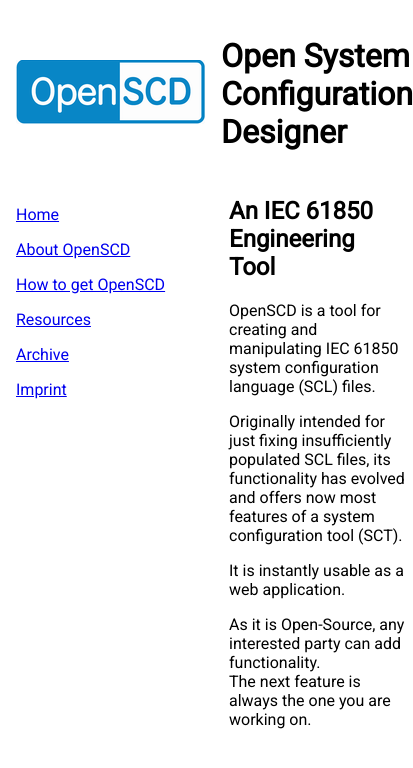
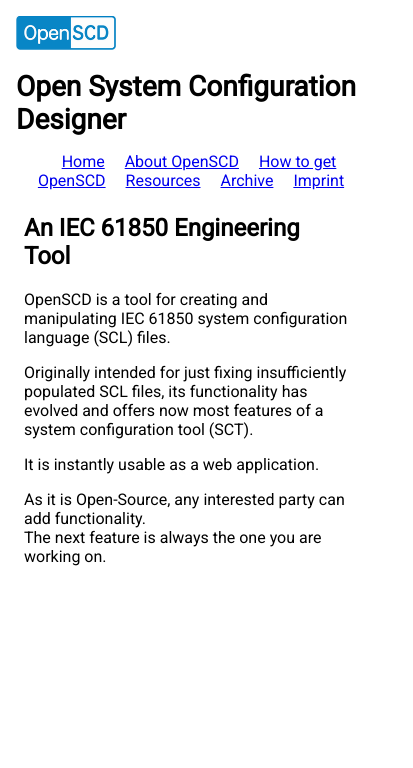
Before and after one commit to OMICRONEnergyOSS/openscd-org-website, a plain HTML site: page index.html in a window 390 px wide. Shown: the whole page, 413 px wide, since content can reach past the window. Drawn offline with Linux system fonts and the light colour scheme.

Commit message:
style: make responsive (#2)

```diff
--- a/index.html
+++ b/index.html
@@ -2,7 +2,7 @@
 <html lang="en">
   <head>
     <meta charset="UTF-8" />
-    <meta name="OpenSCD" content="width=device-width, initial-scale=1.0" />
+    <meta name="viewport" content="width=device-width, initial-scale=1" />
     <title>OpenSCD Home</title>
     <link rel="stylesheet" href="./styles.css" />
     <style>
@@ -18,13 +18,42 @@
       header {
         align-self: center;
       }
+
+      iframe {
+        height: 100%;
+        width: calc(100% - 1em);
+      }
+
+      @media (max-width: 600px) {
+        body {
+          grid-template-columns: 1fr;
+          grid-template-rows: max-content min-content min-content 1fr;
+        }
+
+        img {
+          width: 100px;
+        }
+        header h1 {
+          font-size: 28px;
+          margin: 0;
+        }
+
+        aside nav {
+          text-align: center;
+        }
+
+        aside p {
+          display: inline;
+          padding-inline: 0.5em;
+        }
+      }
     </style>
   </head>
 
   <body>
-      <a href="home.html" target="mainframe" style="align-self: center;">
-        <img src="images/logo.png" alt="OpenSCD Logo"/>
-      </a>
+    <a href="home.html" target="mainframe" style="align-self: center">
+      <img src="images/logo.png" alt="OpenSCD Logo" />
+    </a>
     <header>
       <h1>Open System Configuration Designer</h1>
     </header>
@@ -39,8 +68,7 @@
       </nav>
     </aside>
     <main>
-      <iframe src="home.html" name="mainframe" width="100%" height="100%">
-      </iframe>
+      <iframe src="home.html" name="mainframe"> </iframe>
     </main>
   </body>
 </html>
```
